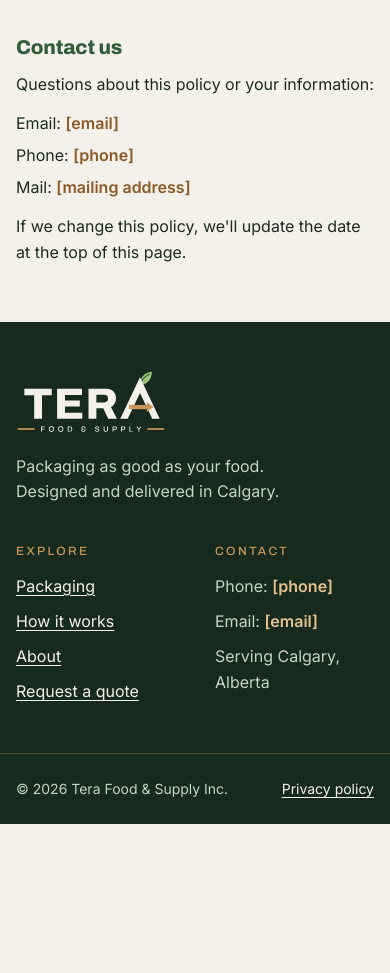
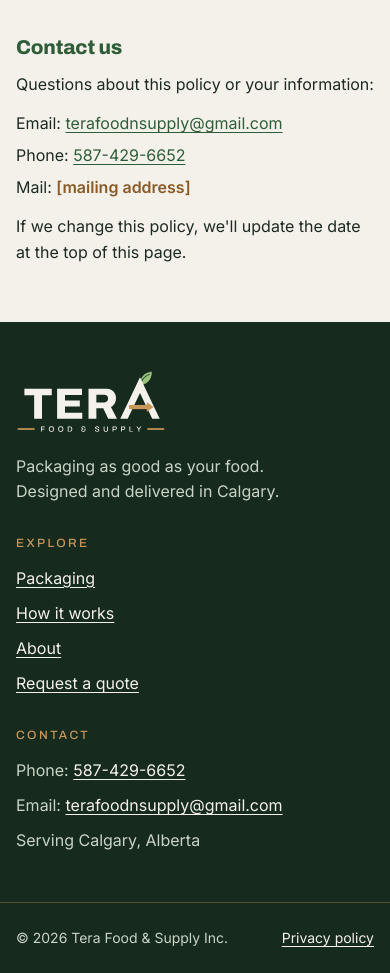
Before and after one commit to MahmoudElhowari/TeraWeb, an Astro site: page /privacy in a window 390 px wide. Shown: the part 2896-3869 px from the top of the page. Before the commit the page ends 3720 px from the top, so only its background shows below. Built offline with nearby package versions, Linux system fonts and the light colour scheme; Astro itself is replaced by a stand-in of ours.

Commit message:
Add contact email and phone to footer, quote and privacy pages
Replaces the [phone] and [email] placeholders with clickable tel: and
mailto: links, and stacks the footer columns on narrow phones so the
email address fits.

Co-Authored-By: Claude Opus 5.5 <noreply@anthropic.com>
Claude-Session: https://claude.ai/code/session_01XVfMtKxmnSNRJuUXZtumQK

```diff
--- a/src/components/Footer.astro
+++ b/src/components/Footer.astro
@@ -21,8 +21,8 @@ const year = new Date().getFullYear();
     <div>
       <h2 class="site-footer__title">Contact</h2>
       <ul>
-        <li>Phone: <span class="ph-dark">[phone]</span></li>
-        <li>Email: <span class="ph-dark">[email]</span></li>
+        <li>Phone: <a href="tel:+15874296652">587-429-6652</a></li>
+        <li>Email: <a href="mailto:terafoodnsupply@gmail.com">terafoodnsupply@gmail.com</a></li>
         <li>Serving Calgary, Alberta</li>
       </ul>
     </div>
@@ -62,7 +62,6 @@ const year = new Date().getFullYear();
   .site-footer a { color: var(--cream); }
   .site-footer a:hover { color: var(--white); }
   .site-footer :focus-visible { outline-color: var(--kraft-glow); }
-  .ph-dark { color: #e6c18f; font-weight: 600; }
   .site-footer__base {
     display: flex;
     flex-wrap: wrap;
@@ -77,4 +76,7 @@ const year = new Date().getFullYear();
     .site-footer__grid { grid-template-columns: 1fr 1fr; }
     .site-footer__brand { grid-column: 1 / -1; }
   }
+  @media (max-width: 480px) {
+    .site-footer__grid { grid-template-columns: 1fr; gap: 2rem; }
+  }
 </style>
--- a/src/pages/privacy.astro
+++ b/src/pages/privacy.astro
@@ -113,8 +113,8 @@ import PageHero from '../components/PageHero.astro';
           <h2>Contact us</h2>
           <p>Questions about this policy or your information:</p>
           <ul class="plain">
-            <li>Email: <span class="ph">[email]</span></li>
-            <li>Phone: <span class="ph">[phone]</span></li>
+            <li>Email: <a href="mailto:terafoodnsupply@gmail.com">terafoodnsupply@gmail.com</a></li>
+            <li>Phone: <a href="tel:+15874296652">587-429-6652</a></li>
             <li>Mail: <span class="ph">[mailing address]</span></li>
           </ul>
           <p>If we change this policy, we'll update the date at the top of this page.</p>
--- a/src/pages/quote.astro
+++ b/src/pages/quote.astro
@@ -163,8 +163,8 @@ const quantities = [
         </ol>
         <div class="next__contact">
           <p>Rather talk?</p>
-          <p>Phone: <span class="ph">[phone]</span></p>
-          <p>Email: <span class="ph">[email]</span></p>
+          <p>Phone: <a href="tel:+15874296652">587-429-6652</a></p>
+          <p>Email: <a href="mailto:terafoodnsupply@gmail.com">terafoodnsupply@gmail.com</a></p>
         </div>
       </aside>
     </div>
```
